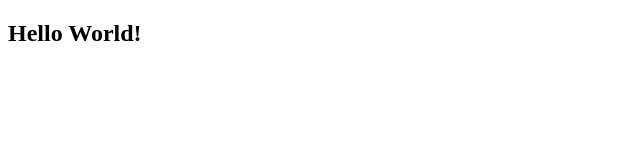
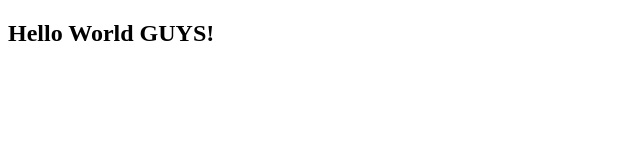
Before and after one commit to tribowo923/RevoU_test_day1, a plain HTML site: page Index.html in a window 1280 px wide. Shown: the whole page, without its empty margins (0-640 px from the left). Drawn offline with Linux system fonts and the light colour scheme.

Commit message:
update worlding

```diff
--- a/Index.html
+++ b/Index.html
@@ -4,6 +4,6 @@
     <title>Tes Contoh</title>
 </head>
     <body>
-        <h2>Hello World!</h2>
+        <h2>Hello World GUYS!</h2>
     </body>
 </html>
```
